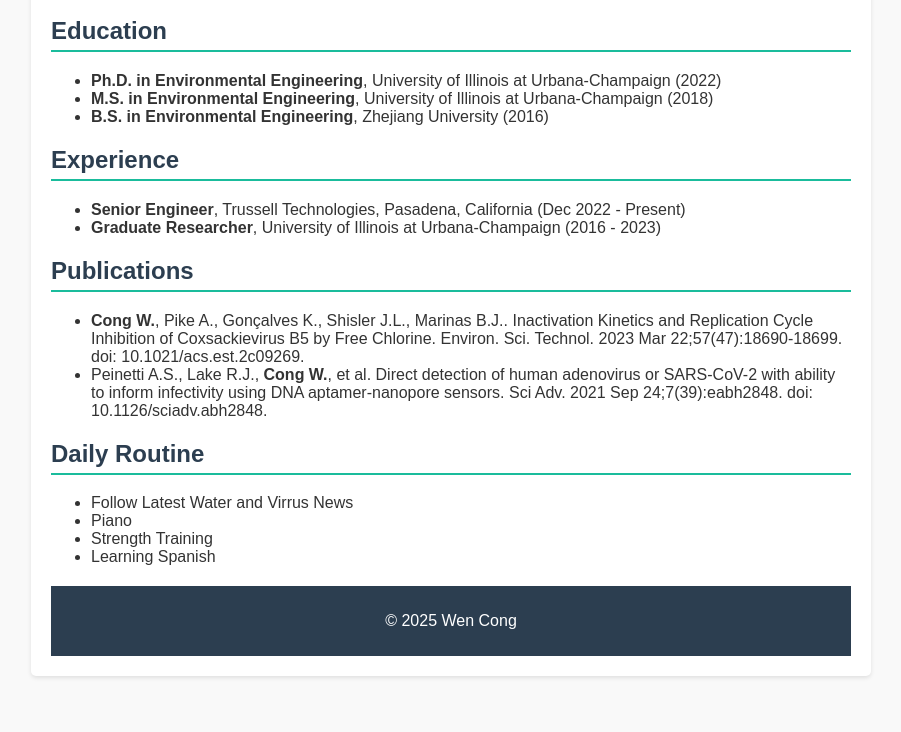
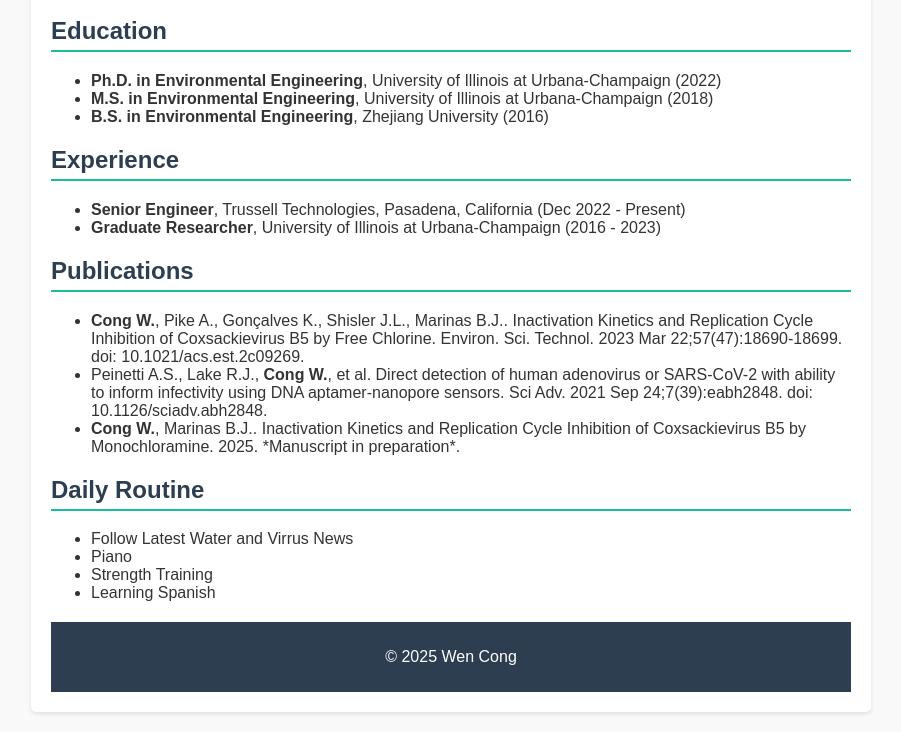
Before and after one commit to cw19940724/wen-cong, a plain HTML site: page index.html in a window 1280 px wide. Shown: the part 641-1373 px from the top of the page, without its empty margins (189-1090 px from the left). Before the commit the page ends 1337 px from the top, so only its background shows below. Drawn offline with Linux system fonts and the light colour scheme.

Commit message:
index.html

```diff
--- a/index.html
+++ b/index.html
@@ -94,7 +94,7 @@
             <ul>
                 <li><strong>Cong W.</strong>, Pike A., Gonçalves K., Shisler J.L., Marinas B.J.. Inactivation Kinetics and Replication Cycle Inhibition of Coxsackievirus B5 by Free Chlorine. Environ. Sci. Technol. 2023 Mar 22;57(47):18690-18699. doi: 10.1021/acs.est.2c09269.</li>
                 <li>Peinetti A.S., Lake R.J., <strong>Cong W.</strong>, et al. Direct detection of human adenovirus or SARS-CoV-2 with ability to inform infectivity using DNA aptamer-nanopore sensors. Sci Adv. 2021 Sep 24;7(39):eabh2848. doi: 10.1126/sciadv.abh2848.</li>
-            </ul>
+                <li><strong>Cong W.</strong>, Marinas B.J.. Inactivation Kinetics and Replication Cycle Inhibition of Coxsackievirus B5 by Monochloramine. 2025. *Manuscript in preparation*.</li>
         </div>
         <div class="section">
             <h2>Daily Routine</h2>
```
